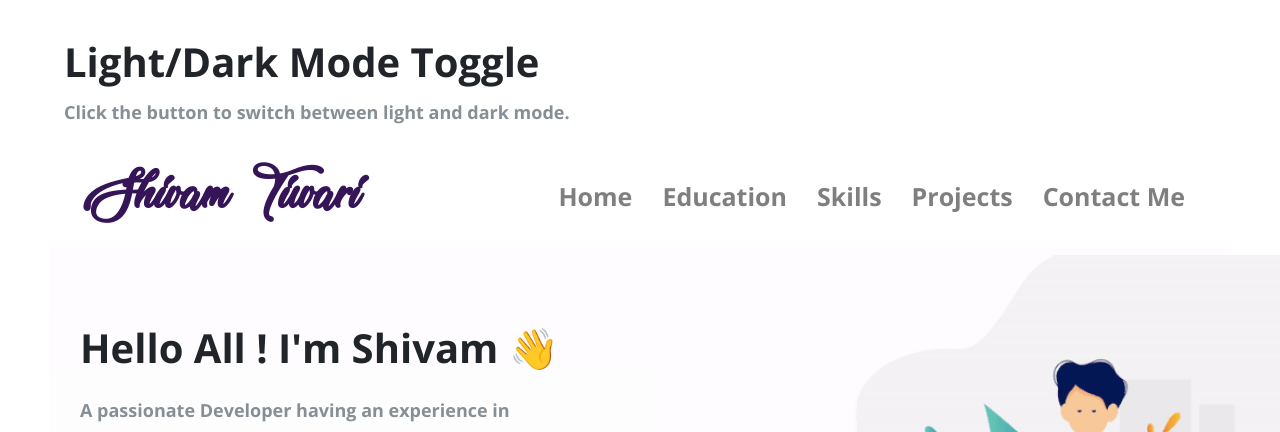
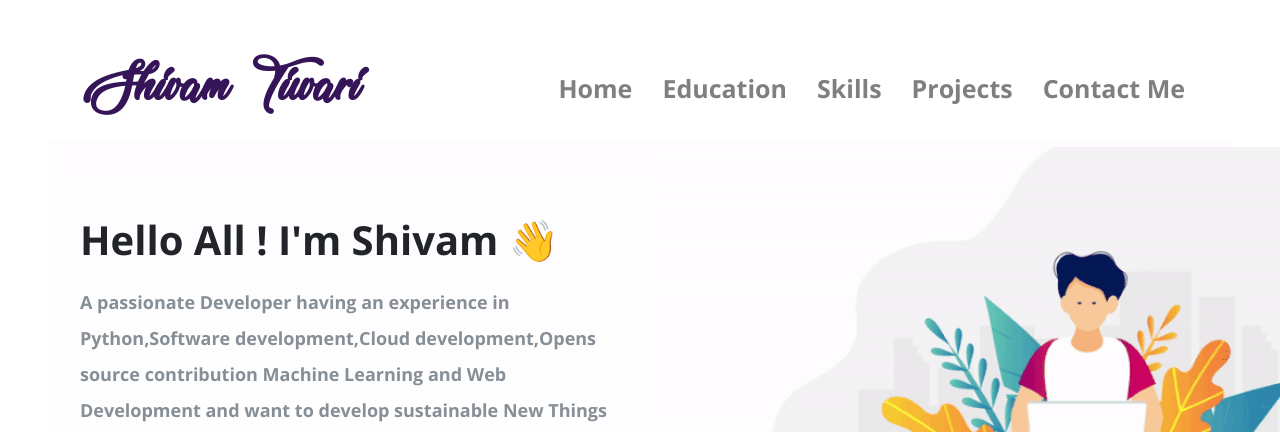
Before and after one commit to Shivam7-1/Shivamportfolio, a plain HTML site: page index.html in a window 1280 px wide. Shown: the top 432 px of the page. Drawn offline with nearby package versions, Linux system fonts and the light colour scheme; no server answers; some icons are missing; a web font is replaced by a local one.

Commit message:
Update index.html

```diff
--- a/index.html
+++ b/index.html
@@ -33,8 +33,7 @@
     </style>
   </head>
 <body class="container-fluid body_section">
-    <h1>Light/Dark Mode Toggle</h1>
-    <p>Click the button to switch between light and dark mode.</p>
+
     <div class="toggle-button" onclick="toggleDarkMode()">
         <span id="toggle-icon" class="iconify" data-icon="emojione-monotone:crescent-moon" data-inline="false"></span>
     </div>
```
